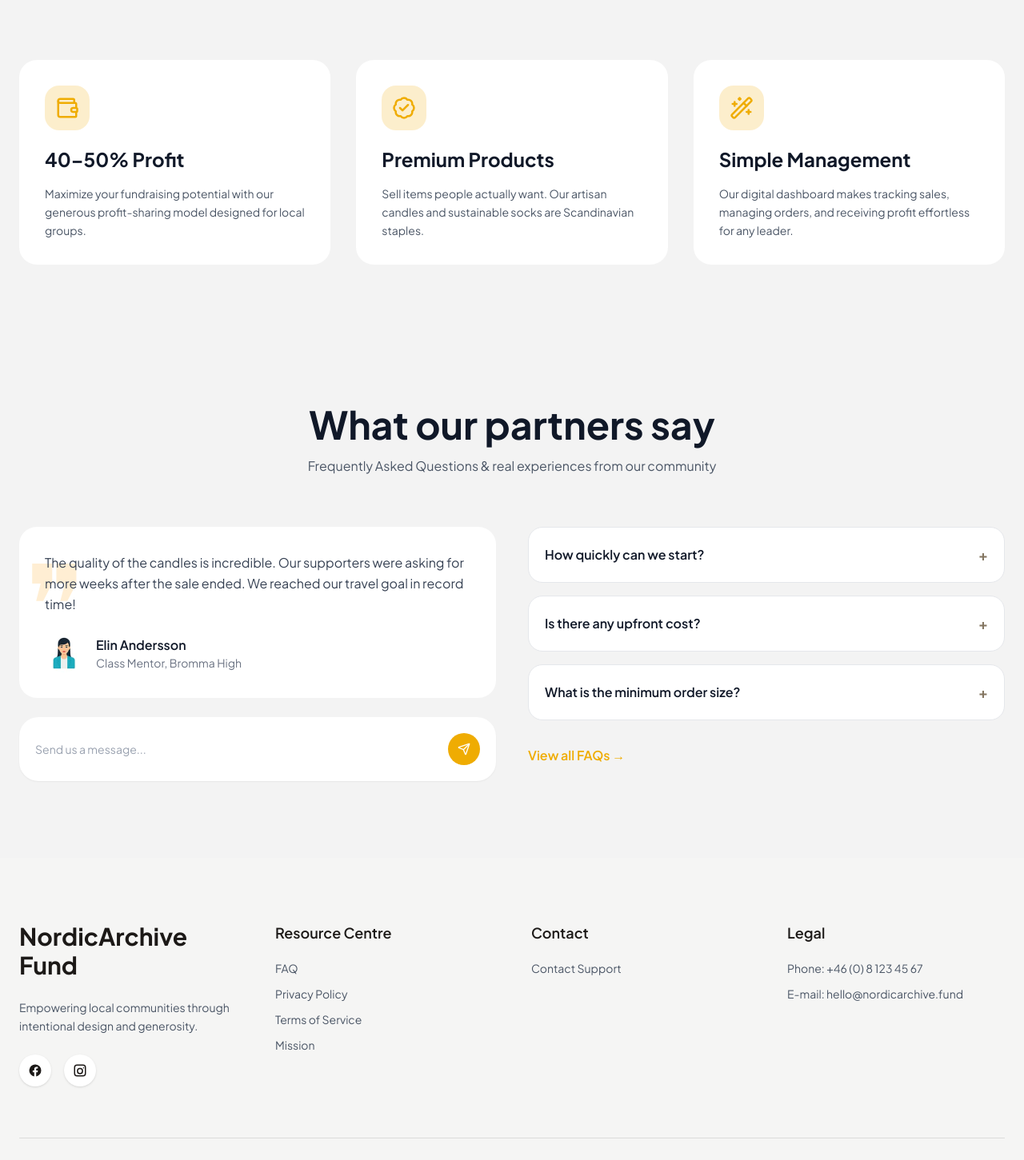
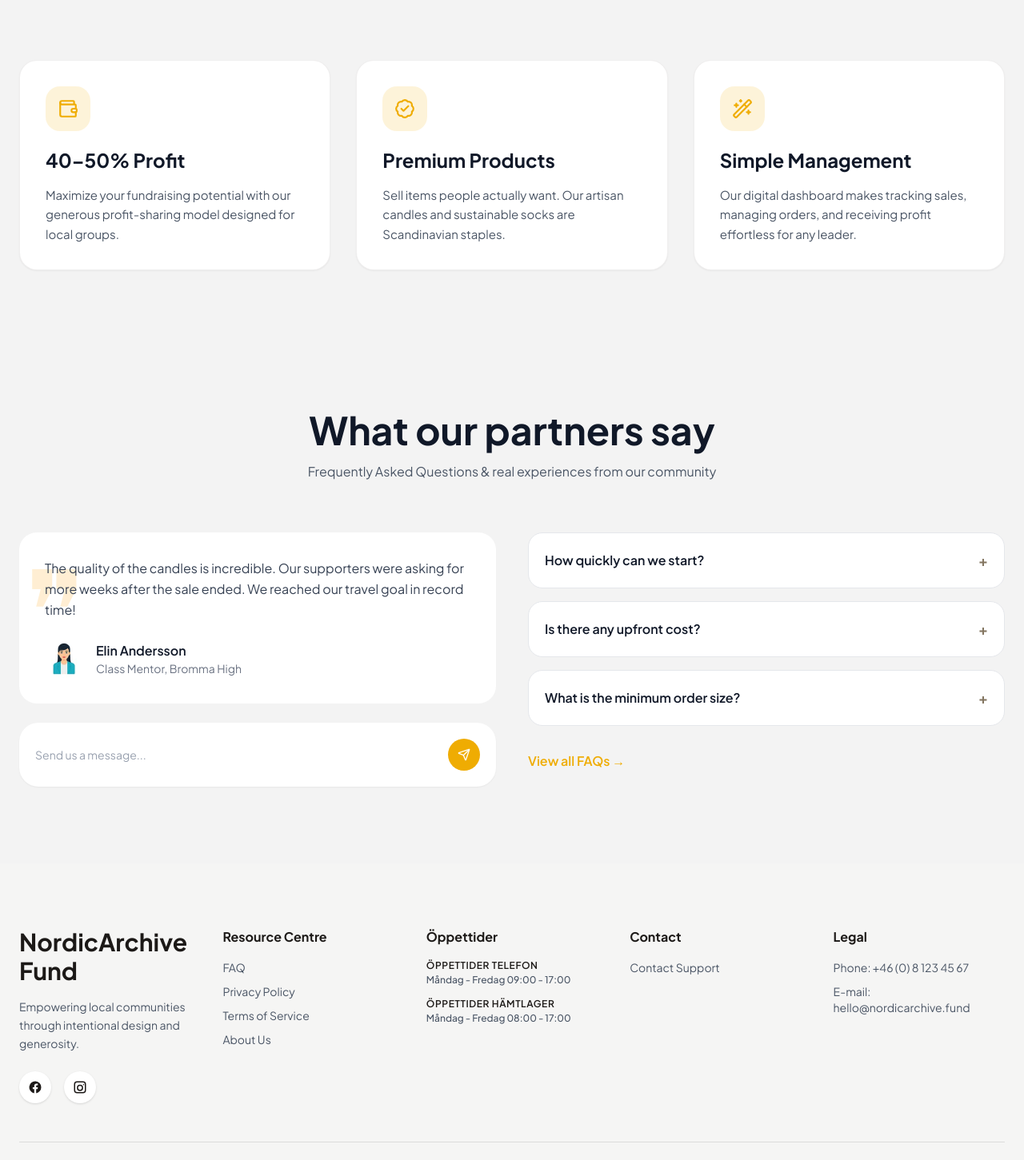
Before and after one commit to apponislam/proteinw-frontend, a Next.js app: page / in a window 1280 px wide. Shown: the part 3820-5271 px from the top of the page at 80% size. Built offline with nearby package versions, Linux system fonts and the light colour scheme; no server answers.

Commit message:
profit value cards updated

```diff
--- a/components/Footer.tsx
+++ b/components/Footer.tsx
@@ -3,12 +3,12 @@ import { FacebookIcon, InstagramIcon } from "./icons/SocialIcons";
 
 const Footer = () => {
     return (
-        <footer className="bg-[#F5F5F4] text-[#1C1917] py-20">
+        <footer className="bg-[#F5F5F4] text-[#1C1917] py-16 sm:py-20">
             <div className="container mx-auto px-6">
-                <div className="grid grid-cols-1 md:grid-cols-2 lg:grid-cols-4 gap-12">
+                <div className="grid grid-cols-1 md:grid-cols-2 lg:grid-cols-5 gap-8 lg:gap-10">
                     {/* Brand */}
-                    <div>
-                        <h2 className="text-3xl font-bold mb-6">NordicArchive Fund</h2>
+                    <div className="lg:col-span-1">
+                        <h2 className="text-2xl sm:text-3xl font-bold mb-4">NordicArchive Fund</h2>
 
                         <p className="text-gray-600 leading-relaxed text-sm max-w-xs">Empowering local communities through intentional design and generosity.</p>
 
@@ -26,9 +26,9 @@ const Footer = () => {
 
                     {/* Resource Centre */}
                     <div>
-                        <h3 className="text-lg font-semibold mb-5">Resource Centre</h3>
+                        <h3 className="text-base font-bold mb-4 text-[#1C1917]">Resource Centre</h3>
 
-                        <ul className="space-y-3 text-sm text-gray-600">
+                        <ul className="space-y-2.5 text-sm text-gray-600">
                             <li>
                                 <Link href="/faq" className="hover:text-[#EFAC02] transition-colors">
                                     FAQ
@@ -49,17 +49,34 @@ const Footer = () => {
 
                             <li>
                                 <Link href="/about-us" className="hover:text-[#EFAC02] transition-colors">
-                                    Mission
+                                    About Us
                                 </Link>
                             </li>
                         </ul>
                     </div>
 
+                    {/* Öppettider (Opening Hours) */}
+                    <div>
+                        <h3 className="text-base font-bold mb-4 text-[#1C1917]">Öppettider</h3>
+
+                        <div className="space-y-3.5 text-sm text-gray-600">
+                            <div>
+                                <h4 className="font-semibold text-[#1C1917] text-xs uppercase tracking-wider">Öppettider Telefon</h4>
+                                <p className="text-xs text-gray-600 mt-0.5 font-medium">Måndag - Fredag 09:00 - 17:00</p>
+                            </div>
+
+                            <div>
+                                <h4 className="font-semibold text-[#1C1917] text-xs uppercase tracking-wider">Öppettider Hämtlager</h4>
+                                <p className="text-xs text-gray-600 mt-0.5 font-medium">Måndag - Fredag 08:00 - 17:00</p>
+                            </div>
+                        </div>
+                    </div>
+
                     {/* Contact */}
                     <div>
-                        <h3 className="text-lg font-semibold mb-5">Contact</h3>
+                        <h3 className="text-base font-bold mb-4 text-[#1C1917]">Contact</h3>
 
-                        <ul className="space-y-3 text-sm text-gray-600">
+                        <ul className="space-y-2.5 text-sm text-gray-600">
                             <li>
                                 <Link href="/faq" className="hover:text-[#EFAC02] transition-colors">
                                     Contact Support
@@ -70,9 +87,9 @@ const Footer = () => {
 
                     {/* Legal */}
                     <div>
-                        <h3 className="text-lg font-semibold mb-5">Legal</h3>
+                        <h3 className="text-base font-bold mb-4 text-[#1C1917]">Legal</h3>
 
-                        <ul className="space-y-3 text-sm text-gray-600">
+                        <ul className="space-y-2.5 text-sm text-gray-600">
                             <li>
                                 Phone:{" "}
                                 <a href="tel:+46081234567" className="hover:text-[#7c5800] transition-colors">
@@ -90,7 +107,7 @@ const Footer = () => {
                 </div>
 
                 {/* Bottom */}
-                <div className="border-t border-black/10 mt-16 pt-6">
+                <div className="border-t border-black/10 mt-12 pt-6">
                     <p className="text-sm text-gray-500 text-center">© {new Date().getFullYear()} Outreach Sales Sverige AB. Kungsbjörnen. All rights reserved.</p>
                 </div>
             </div>
--- a/components/Home/ProfitValueCards.tsx
+++ b/components/Home/ProfitValueCards.tsx
@@ -21,22 +21,27 @@ const cards = [
 
 const ProfitValueCards = () => {
     return (
-        <section className="py-20 bg-[#F3F3F3]">
-            <div className="container mx-auto px-6">
-                <div className="grid grid-cols-1 md:grid-cols-3 gap-8">
+        <section className="py-10 sm:py-16 md:py-20 bg-[#F3F3F3]">
+            <div className="container mx-auto px-4 sm:px-6">
+                <div className="grid grid-cols-1 sm:grid-cols-2 lg:grid-cols-3 gap-4 sm:gap-6 lg:gap-8">
                     {cards.map((card, index) => {
                         const Icon = card.icon;
 
                         return (
-                            <div key={index} className="bg-white rounded-3xl p-8 hover:shadow-lg transition-all duration-300">
+                            <div
+                                key={index}
+                                className={`bg-white rounded-2xl sm:rounded-3xl p-5 sm:p-6 md:p-8 border border-stone-200/60 shadow-xs hover:shadow-md transition-all duration-300 ${
+                                    index === 2 ? "sm:col-span-2 lg:col-span-1" : ""
+                                }`}
+                            >
                                 {/* Icon */}
-                                <div className="w-14 h-14 rounded-2xl bg-[#EFAC0233] flex items-center justify-center mb-5">
-                                    <Icon className="text-[#EFAC02] font-black" size={30} />
+                                <div className="w-12 h-12 sm:w-14 sm:h-14 rounded-xl sm:rounded-2xl bg-[#EFAC02]/15 flex items-center justify-center mb-4 sm:mb-5 shrink-0">
+                                    <Icon className="text-[#EFAC02]" size={26} />
                                 </div>
 
-                                <h3 className="text-2xl font-bold text-gray-900 mb-4">{card.title}</h3>
+                                <h3 className="text-lg sm:text-xl md:text-2xl font-bold text-gray-900 mb-2.5 sm:mb-4">{card.title}</h3>
 
-                                <p className="text-gray-600 text-[14px] leading-relaxed">{card.description}</p>
+                                <p className="text-gray-600 text-xs sm:text-sm md:text-[15px] leading-relaxed">{card.description}</p>
                             </div>
                         );
                     })}
```
